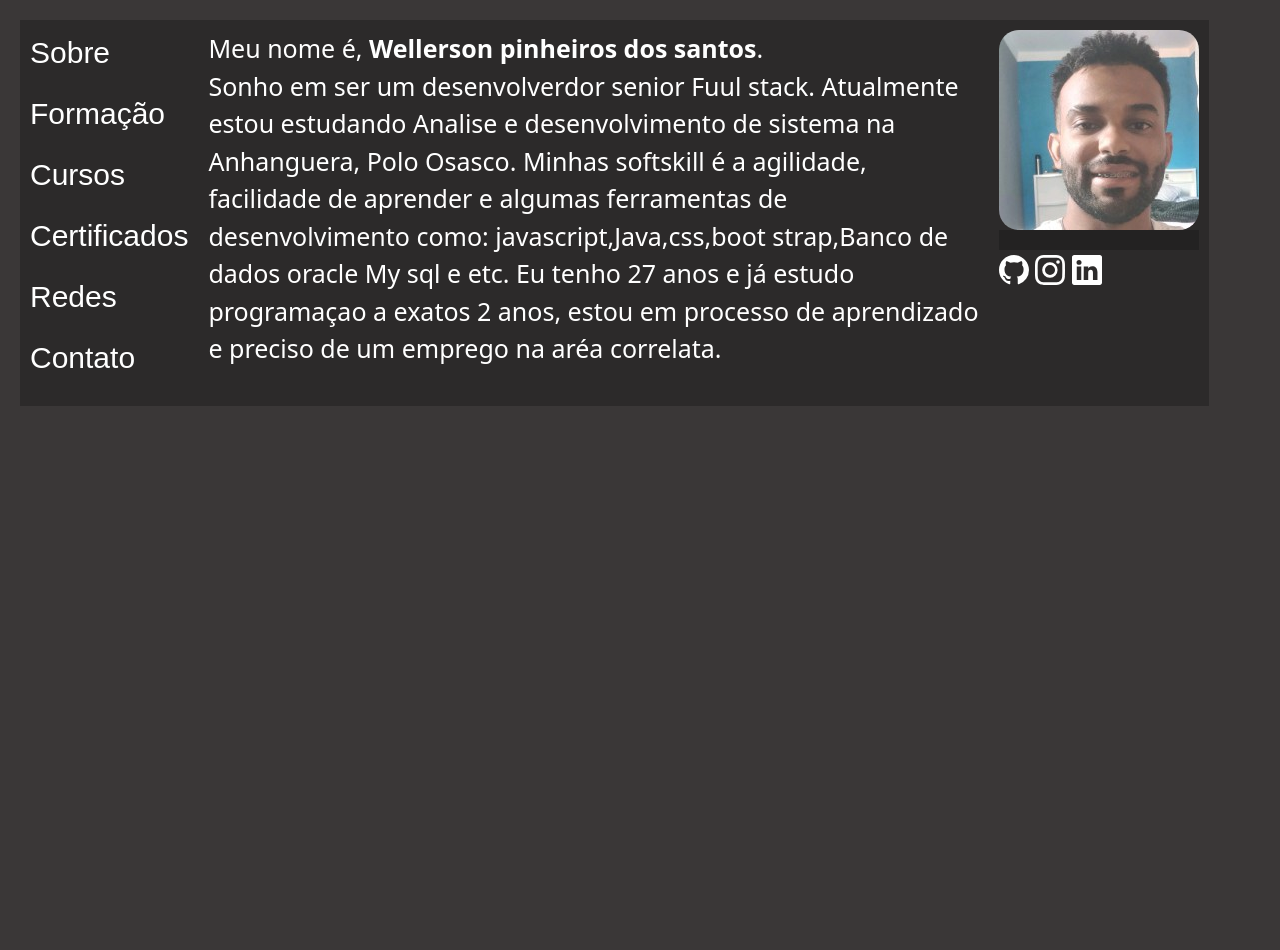
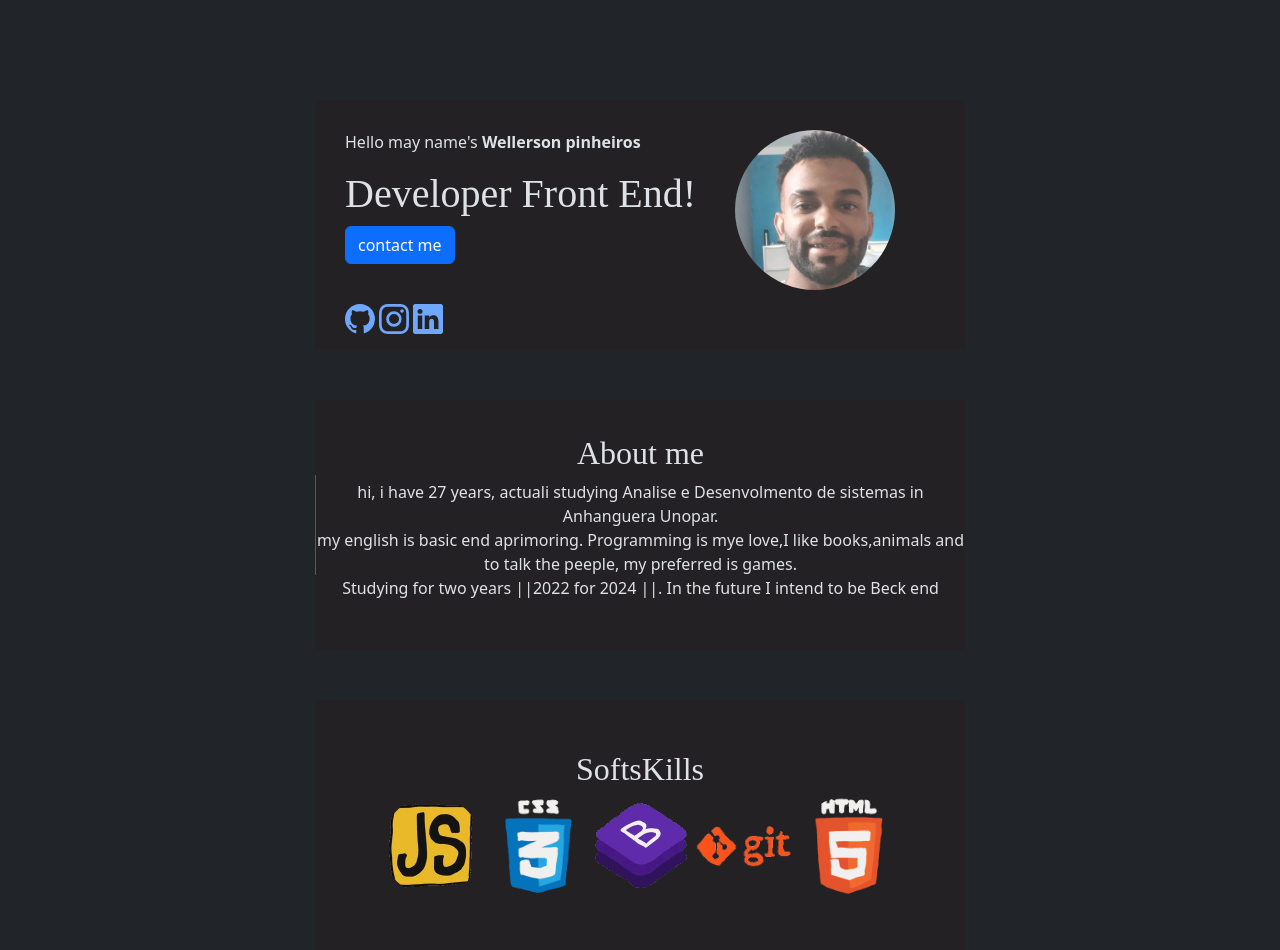
Before and after one commit to wellerson-pinheiros/portifolio, a plain HTML site: page index.html in a window 1280 px wide. Before the commit the page ends 800 px from the top, so only its background shows below. Drawn offline with nearby package versions, Linux system fonts and the light colour scheme; a web font is replaced by a local one.

Commit message:
mudei todo o portifolio
mudança radical no portifolio nova templeite

```diff
--- a/index.html
+++ b/index.html
@@ -5,35 +5,43 @@
     <title>Portifólio</title>
     <link href="https://cdn.jsdelivr.net/npm/bootstrap@5.0.2/dist/css/bootstrap.min.css" rel="stylesheet" integrity="sha384-EVSTQN3/azprG1Anm3QDgpJLIm9Nao0Yz1ztcQTwFspd3yD65VohhpuuCOmLASjC" crossorigin="anonymous">
     <link rel="stylesheet" href="style.css">
-</head>
-<body>
-<header>
-<div id="lado">
-    <p><a href="">Sobre</a></p>
-    <p><a href="">Formação</a></p>
-    <p><a href="">Cursos</a></p>
-    <p><a href="">Certificados</a></p>
-    <p><a href="">Redes</a></p>
-    <p><a href="">Contato</a></p>
 
 
-</div>
-
-<div>
-    <P>
-        Meu nome é, <strong>Wellerson pinheiros dos santos</strong>.<br> Sonho em ser um desenvolverdor senior Fuul stack. Atualmente estou estudando Analise e desenvolvimento de sistema na Anhanguera, Polo Osasco.
-        Minhas softskill é a agilidade, facilidade de aprender e algumas ferramentas de desenvolvimento como: javascript,Java,css,boot strap,Banco de dados oracle My sql e etc.
-        Eu tenho 27 anos e já estudo programaçao a exatos 2 anos, estou em processo de aprendizado e preciso de um emprego na aréa correlata.
-
-    </P>
-</div>
+    <link
+    href="https://cdn.jsdelivr.net/npm/bootstrap@5.3.0-alpha1/dist/css/bootstrap.min.css"
+    rel="stylesheet"
+    integrity="sha384-GLhlTQ8iRABdZLl6O3oVMWSktQOp6b7In1Zl3/Jr59b6EGGoI1aFkw7cmDA6j6gD"
+    crossorigin="anonymous"
+  />
+  <link
+    rel="stylesheet"
+    href="https://cdn.jsdelivr.net/npm/bootstrap-icons@1.10.2/font/bootstrap-icons.css"
+    integrity="sha384-b6lVK+yci+bfDmaY1u0zE8YYJt0TZxLEAFyYSLHId4xoVvsrQu3INevFKo+Xir8e"
+    crossorigin="anonymous"
+  />
 
 
 
 
-<div class="foto">
-    <img src="imagens/eufoto.jpg" alt="minha foto">
-    <div id="redes-sociais"></div><a href="https://github.com/wellerson-pinheiros"><svg xmlns="http://www.w3.org/2000/svg" width="30" height="30" fill="currentColor" class="bi bi-github" viewBox="0 0 16 16">
+</head>
+<body data-bs-theme="dark">
+
+
+
+
+
+<div class="apresentacao">
+   <section>
+        <P>
+            Hello may name's <strong>Wellerson pinheiros</strong>
+        </P>
+        <h1>
+            Developer Front End!
+        </h1>
+        <a class="btn btn-primary" href="#" role="button">contact me</a>
+
+        <section id="redes-sociais">
+              <a href="https://github.com/wellerson-pinheiros"><svg xmlns="http://www.w3.org/2000/svg" width="30" height="30" fill="currentColor" class="bi bi-github" viewBox="0 0 16 16">
               <path d="M8 0C3.58 0 0 3.58 0 8c0 3.54 2.29 6.53 5.47 7.59.4.07.55-.17.55-.38 0-.19-.01-.82-.01-1.49-2.01.37-2.53-.49-2.69-.94-.09-.23-.48-.94-.82-1.13-.28-.15-.68-.52-.01-.53.63-.01 1.08.58 1.23.82.72 1.21 1.87.87 2.33.66.07-.52.28-.87.51-1.07-1.78-.2-3.64-.89-3.64-3.95 0-.87.31-1.59.82-2.15-.08-.2-.36-1.02.08-2.12 0 0 .67-.21 2.2.82.64-.18 1.32-.27 2-.27s1.36.09 2 .27c1.53-1.04 2.2-.82 2.2-.82.44 1.1.16 1.92.08 2.12.51.56.82 1.27.82 2.15 0 3.07-1.87 3.75-3.65 3.95.29.25.54.73.54 1.48 0 1.07-.01 1.93-.01 2.2 0 .21.15.46.55.38A8.01 8.01 0 0 0 16 8c0-4.42-3.58-8-8-8"/>
               </svg></a>
 
@@ -47,15 +55,71 @@
               <path d="M0 1.146C0 .513.526 0 1.175 0h13.65C15.474 0 16 .513 16 1.146v13.708c0 .633-.526 1.146-1.175 1.146H1.175C.526 16 0 15.487 0 14.854zm4.943 12.248V6.169H2.542v7.225zm-1.2-8.212c.837 0 1.358-.554 1.358-1.248-.015-.709-.52-1.248-1.342-1.248S2.4 3.226 2.4 3.934c0 .694.521 1.248 1.327 1.248zm4.908 8.212V9.359c0-.216.016-.432.08-.586.173-.431.568-.878 1.232-.878.869 0 1.216.662 1.216 1.634v3.865h2.401V9.25c0-2.22-1.184-3.252-2.764-3.252-1.274 0-1.845.7-2.165 1.193v.025h-.016l.016-.025V6.169h-2.4c.03.678 0 7.225 0 7.225z"/>
               </svg></a>
 
+            </section>
+  </section>
+  <section div="feio">
+    <div class="foto">
+      <img src="imagens/eufoto.jpg" alt="minha foto">
+    </div>
+  </section>
 </div>
 
 
 
 
-</header>
+
+
+
+
+
+<section id="sobre">
+  <!--LINHA TRACEJADA-->
+  <div class="d-flex" style="height: 100px;color: white;">
+    <div class="vr"></div>
+
+  </div>
+  <div>
+      <h2>
+          About me
+      </h2>
+      <P>
+        hi, i have 27 years, actuali studying Analise e Desenvolmento de sistemas in Anhanguera Unopar.<br>
+        my english is basic end aprimoring. Programming is mye love,I like books,animals and to talk the peeple, my preferred is games.<br>
+        Studying for two years ||2022 for 2024 ||. In the future I intend to be Beck end
+      </P>
+    </div>
+</section>
+
+
+<section id="softskils">
+
+            <h2>SoftsKills</h2>
+
+        <div id="emojis">
+            <img class="kil" src="imagens/javascriptanimado.gif" alt="foto javascript">
+            <img class="kil" src="imagens/css3animado.gif" alt="foto css3">
+            <img class="kil" src="imagens/bootstrap animado.gif" alt="foto bootstrap">
+            <img class="kil" src="imagens/git animado.gif" alt="foto git">
+            <img class="kil" src="imagens/htmlkanimado.gif" alt="foto html">
+        </div>
+</section>
+
+
+
+
+
+
+
+
+
+
+
 
 <script src="https://cdn.jsdelivr.net/npm/@popperjs/core@2.11.8/dist/umd/popper.min.js" integrity="sha384-I7E8VVD/ismYTF4hNIPjVp/Zjvgyol6VFvRkX/vR+Vc4jQkC+hVqc2pM8ODewa9r" crossorigin="anonymous"></script>
 <script src="https://cdn.jsdelivr.net/npm/bootstrap@5.3.3/dist/js/bootstrap.min.js" integrity="sha384-0pUGZvbkm6XF6gxjEnlmuGrJXVbNuzT9qBBavbLwCsOGabYfZo0T0to5eqruptLy" crossorigin="anonymous"></script>
 <script src="javascript"></script>
+
+
+
 </body>
 </html>
--- a/style.css
+++ b/style.css
@@ -1,31 +1,71 @@
+@import url('https://fonts.googleapis.com/css2?family=Rubik+Bubbles&display=swap');
 body{
-    background-color: rgba(20, 16, 16, 0.836);
-    color:white;
-    font-size:25px ;
+*padding: 0;
+font-style: none;
+margin: 0;
 }
-a{
-    color: #ffffff;
-    font-size: 30px;
-    font-family: arial;
-    text-decoration: none;
+
+.apresentacao{
+padding: 30px;
+margin: auto;
+width: 650px;
+height: 250px;
+background-color: rgba(37, 32, 32, 0.582);
+justify-content: space-between;
+display: flex;
+margin-top: 100px;
 }
-header{
-    display: flex;
-    justify-content: space-between;
 
-    padding: 20px;
-    width: 96%;
-    justify-content: center;
-
-}
-div{
-    padding: 10px;
-    background-color: rgba(22, 21, 21, 0.356);
-
+img{
+    border-radius: 50%;
+    width: 80%;
 
 }
 
-img{
-    border-radius: 20px;
+h1{
+    font-family: 'rubik';
+}
+.btn btn-primary{
+    padding: 40px;
+}
+
+#redes-sociais{
+    padding-top: 40px;
+}
+
+
+#sobre{
+margin: auto;
+width: 650px;
+height: 250px;
+background-color: rgba(37, 32, 32, 0.582);
+margin-top: 50px;
+align-items: center;
+justify-content: center;
+text-align: center;
+display: flex;
+}
+
+h2{
+    font-family: 'rubik';
+}
+
+a{
+cursor: pointer;
 
 }
+#softskils{
+width: 650px;
+height: 250px;
+text-align: center;
+background-color: rgba(37, 32, 32, 0.582);
+padding: 50px;
+margin: auto;
+margin-top: 50px;
+}
+.kil{
+
+
+    width: 100px;
+    padding top:50px ;
+}
```
Also changed, not shown: cursos.html (added, +38 -0 lines), imagens/bootstrap animado.gif (added), imagens/css3animado.gif (added), imagens/email animado.png (added), imagens/git animado.gif (added), imagens/htmlkanimado.gif (added), imagens/javascriptanimado.gif (added). Lines whose indentation alone changed are shown as unchanged.
